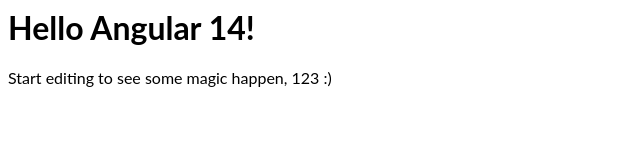
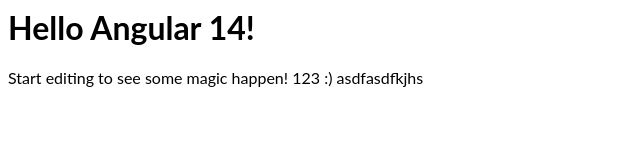
Before and after one commit to elmarputz/class-bookstore-angular-21, an Angular app: page / in a window 1280 px wide. Shown: the top 160 px of the page, without its empty margins (0-640 px from the left). Built offline with nearby package versions, Linux system fonts and the light colour scheme.

Commit message:
doc update

```diff
--- a/src/app/app.component.html
+++ b/src/app/app.component.html
@@ -1,4 +1,5 @@
 <hello name="{{ name }}"></hello>
 <p>
-  Start editing to see some magic happen, 123 :)
+  Start editing to see some magic happen! 123 :)
+asdfasdfkjhs
 </p>
```
Also changed, not shown: 2 other files (tests, documents, lock files or other folders).
